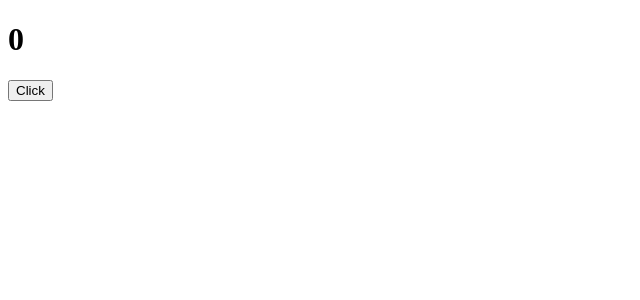
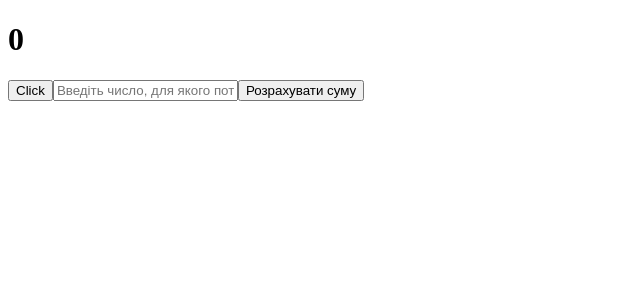
Before and after one commit to LarysaLemeshuk/cra-first-project, a React (Create React App) app: page / in a window 1280 px wide. Shown: the top 300 px of the page, without its empty margins (0-640 px from the left). Built offline with nearby package versions, Linux system fonts and the light colour scheme.

Commit message:
useCallback practise task resolve

```diff
--- a/src/Components/SandBoxComponent/Clicker.js
+++ b/src/Components/SandBoxComponent/Clicker.js
@@ -4,19 +4,53 @@ import { useState, useCallback } from 'react';
 
 const Clicker = () => {
   const [clickCount, setClickCount] = useState(0);
+  const [inputValue, setInputValue] = useState('');
 
   //   const clickHandler = () => {
   //     setClickCount(clickCount + 1);
   //   };
 
   const clickHandler = useCallback(() => {
-    setClickCount(clickCount => clickCount + 1);
+    setClickCount((clickCount) => clickCount + 1);
   }, []);
+
+  //   const changeHandler = ({ target: { value } }) => {
+  //     setInputValue(Number(value));
+  //   };
+
+  const changeHandler = useCallback(({ target: { value } }) => {
+    setInputValue(Number(value));
+  }, []);
+
+  //   const logValueHandler = () => {
+  //     let sum = 0;
+  //     for (let i = 0; i < inputValue; i++) {
+  //       sum += i;
+  //     }
+  //     console.log(sum);
+  //     console.log(inputValue);
+  //   };
+
+  const logValueHandler = useCallback(() => {
+    let sum = 0;
+    for (let i = 0; i < inputValue; i++) {
+      sum += i;
+    }
+    console.log(sum);
+    console.log(inputValue);
+  }, [inputValue]);
 
   return (
     <>
       <h1>{clickCount}</h1>
       <button onClick={clickHandler}>Click</button>
+      <input
+        type="text"
+        value={inputValue}
+        onChange={changeHandler}
+        placeholder="Введіть число, для якого потрібно знайти суму чисел"
+      />
+      <button onClick={logValueHandler}>Розрахувати суму </button>
     </>
   );
 };
@@ -36,3 +70,9 @@ const memoizedCallback = useCallback(
 
 
 */
+
+/*
+Використайте useCallback для оптимізації.
+Огорніть logValueHandler та changeHandler y useCallback.
+Використайте вже мемоізовану функцію.
+*/
```
